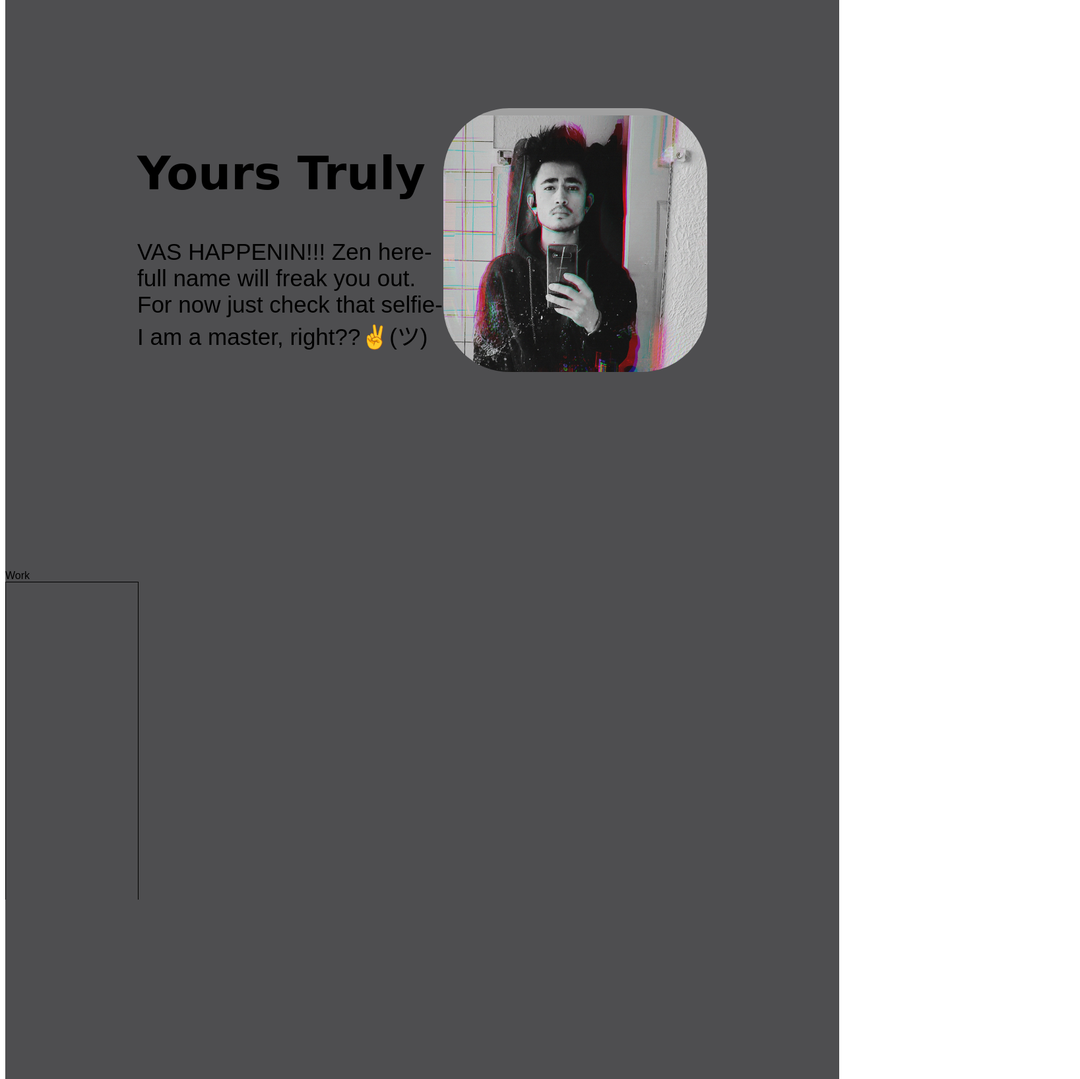
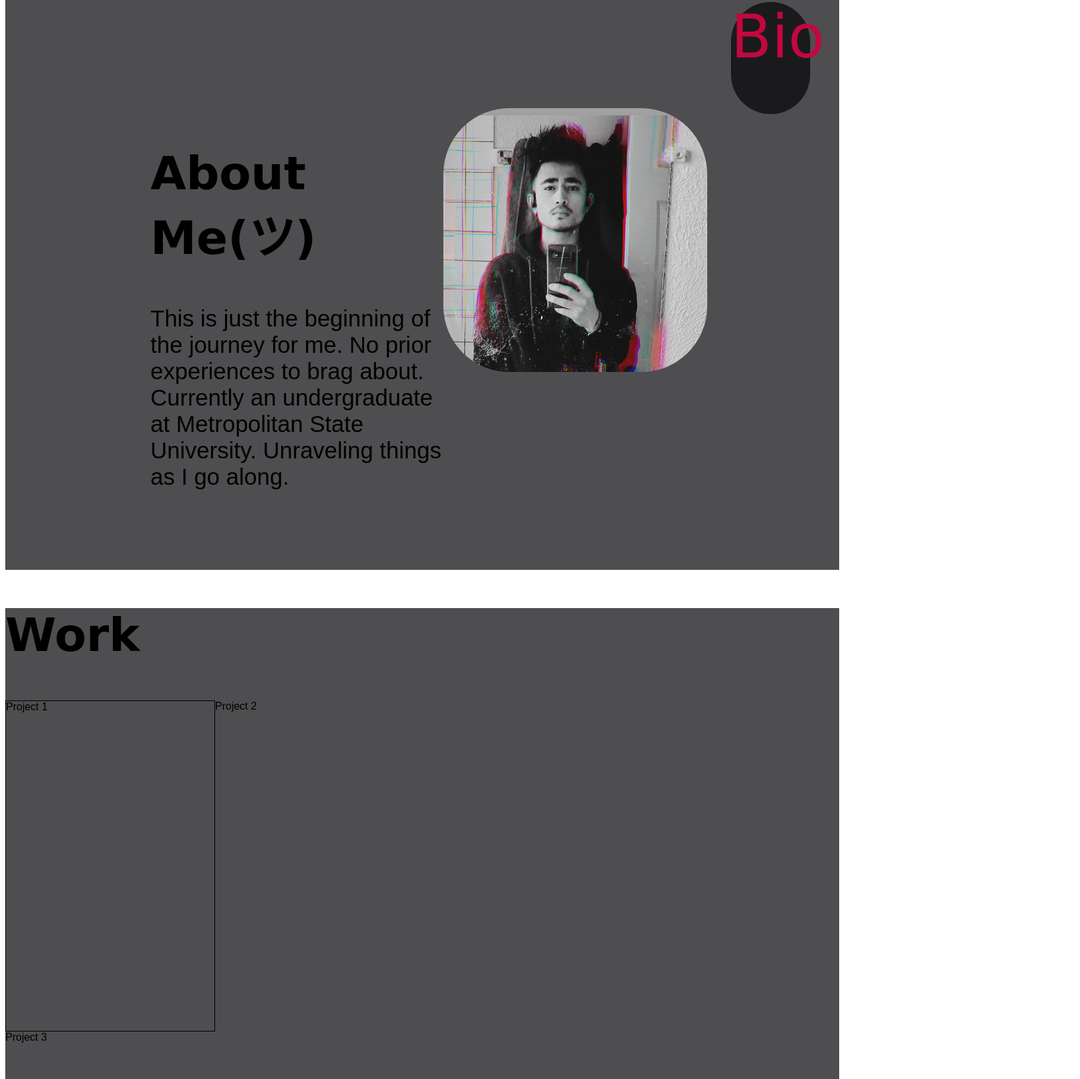
Before and after one commit to dzenbeater/Professional_Portfolio_Week02_HW, a plain HTML site: page index.html in a window 1280 px wide. Shown: the part 844-2480 px from the top of the page at 66% size, 1637 px wide, since content can reach past the window. Drawn offline with Linux system fonts and the light colour scheme; a web font is replaced by a local one.

Commit message:
fixed stuff

```diff
--- a/index.html
+++ b/index.html
@@ -16,7 +16,7 @@
             <nav>
                 <img class="logo" src="source/images/w.png" alt="My Logo" />
                 <ul>
-                    <li>About</li>
+                    <!--<li>About</li>-->
                     <li>Work</li>
                     <li>Contact</li>
                 </ul>
@@ -24,7 +24,7 @@
           <div class="heroBody">
             <div class="heroIntro">
             <h1>Zenツ</h1>
-            <p>I am a Code Worm apropos a book-worm</p>
+            <p>Hi! I am a Code Worm apropos a book worm, a literal one cause I break code in my attempt to fix it.</p>
             <div class="button">Bio</div>
              </div>
 
@@ -50,22 +50,22 @@
          </section>
         <section class="bodyinfo">
             <div class="bio">
-                <h2>Yours Truly</h2>
-                <p>VAS HAPPENIN!!! Zen here- full name will freak you out. For now just check that selfie- I am a master, right??✌(ツ) </p>
+                <h2>About Me(ツ) </h2>
+                <p>This is just the beginning of the journey for me. No prior experiences to brag about. Currently an undergraduate at Metropolitan State University. Unraveling things as I go along.</p>
         </div>
         <div class="Avatar">
             <img class="Pic" src="source/images/5.jpg" alt="Pic" />
 
         </div>
             </section>
-        <section class=""
+        <section class="CV">
             <h2>Work</h2>
             <div>
-                <div class="work1"> </div>
+                <div class="work1">Project 1</div>
 
 
-                <div class="work1"></div>
-                <div class="work1"></div>Build a Responsive Online Portfolio from scratch! - YouTube
+                <div class="work2">Project 2</div>
+                <div class="work3">Project 3</div>
             </div>
 
         </section>
--- a/styles.css
+++ b/styles.css
@@ -1,5 +1,6 @@
 body {
     font-family: 'Zen Kaku Gothic Antique', sans-serif;
+
 }
 
 
@@ -57,7 +58,7 @@ p {
 
     height: 100%;
     justify-content:space-between;
-    margin-left:200px;
+    padding-left:1000px;
     align-items:center;
 
 }
@@ -75,9 +76,11 @@ p {
     border-radius: 100px;
    background-color: #1A1A1D;
    border-color: #6f2232;
+   border-width: 2px;
     text-align: center;
     font-family: 'Cedarville Cursive', cursive;
     font-size: 90px;
+    padding-bottom: 80px;
 
 }
 
@@ -122,18 +125,42 @@ margin:30px;
 
 .Pic {
     width: 400px;
+    float:right;
 
     border-radius:100px;
 }
 
-.avatar {
-    display:flex;
+/*.Avatar {
+
     align-items: center;
+    padding-right:20px;
+
+}*/
+
+.bio {
+    margin-left:20px;
+    float:left;
+    justify-content: space-around;
+}
+
+.work1 {
+    width:25%;
+    height:500px;
+    border: 1px solid black;
+    float:left;
 
 }
 
-.work1 {
-    width:200px;
-    height: 500px;
-    border: 1px solid black;
+.work2 {
+    width:25%;
+    height:500px;
+    float:left;
+
 }
+
+.work3 {
+
+    width: 25%;
+    height:500px;
+    clear:both;
+}
```
Also changed, not shown: source/images/Screenshot_20211101-233803_Instagram.png (added).
